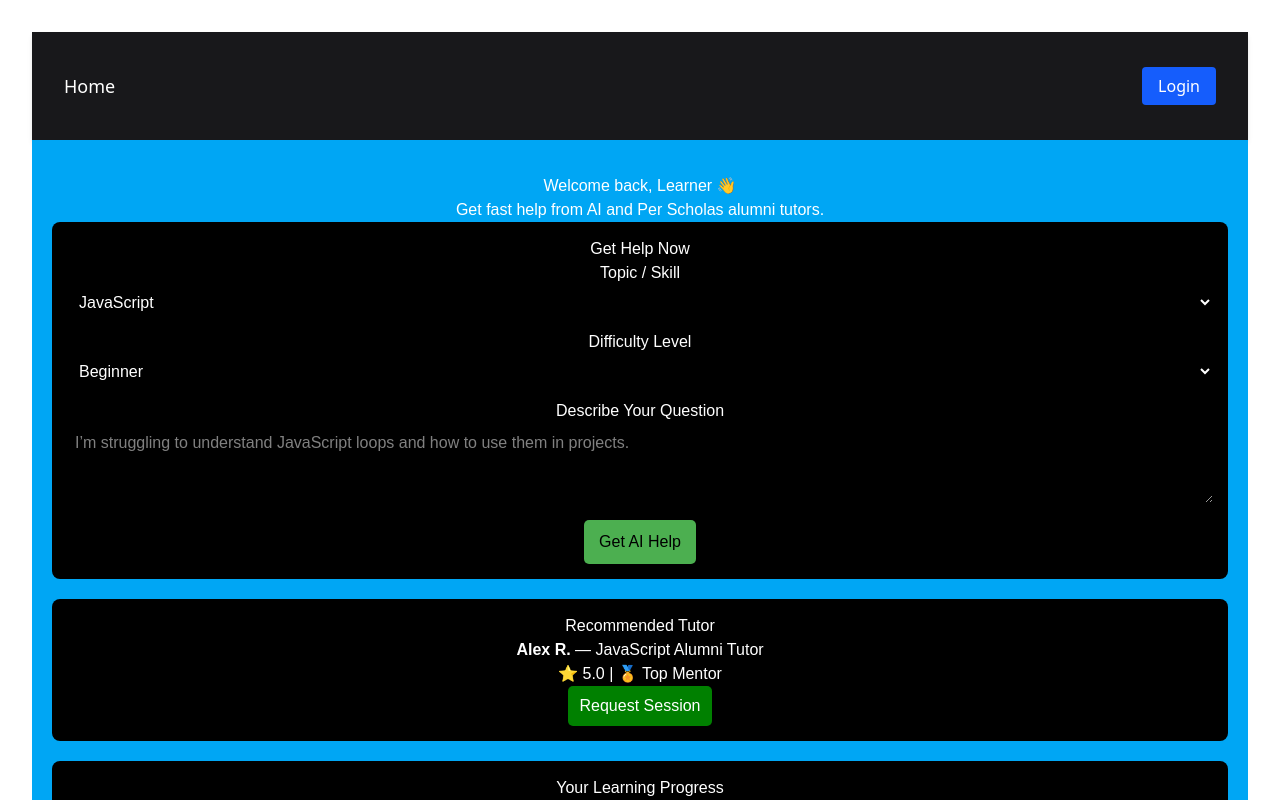
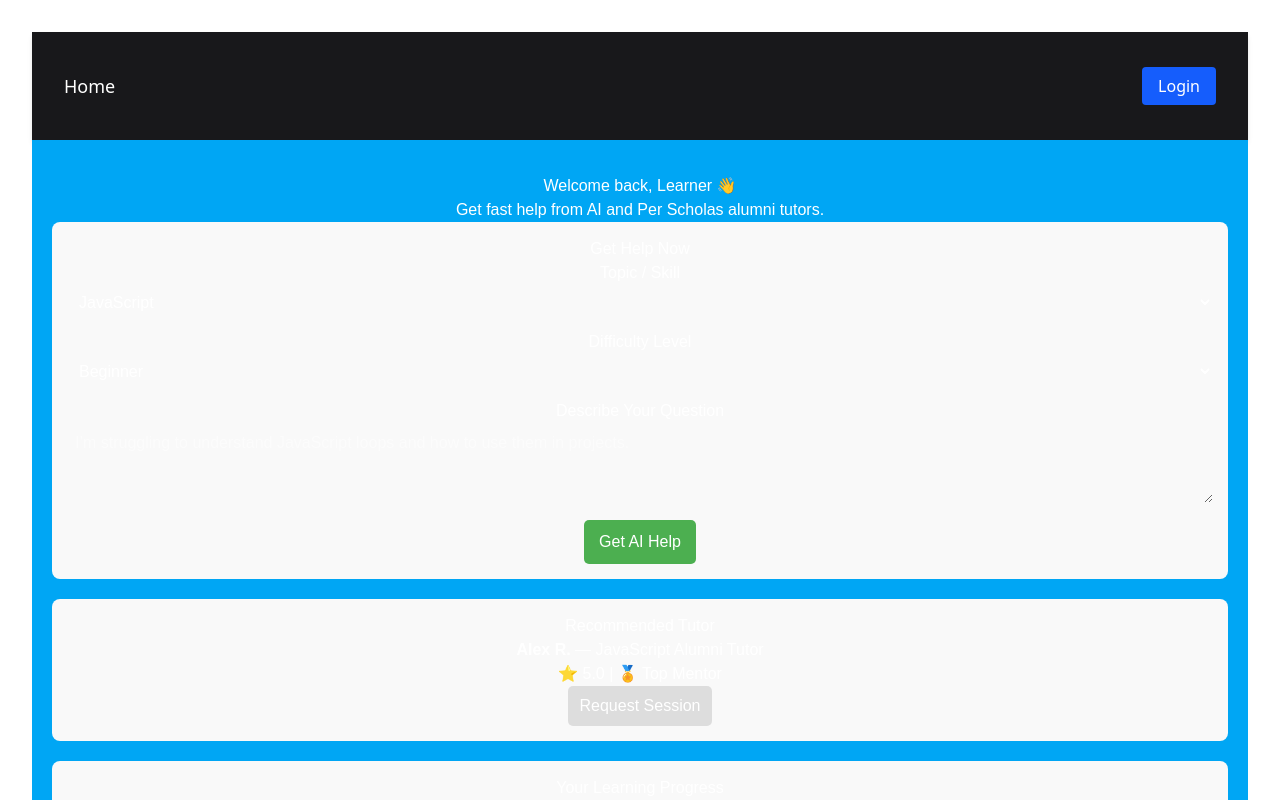
Before and after one commit to kbieman21/alumnai-student-app-frontend, a React app: page /learner in a window 1280 px wide. Shown: the top 800 px of the page. Built offline with nearby package versions, Linux system fonts and the light colour scheme; no server answers; the HTML template or start-up script is replaced by a standard one.

Commit message:
Fixing merge conflict manually

```diff
--- a/src/App.tsx
+++ b/src/App.tsx
@@ -30,9 +30,9 @@ function App() {
           <Route path="/learner" element={<LearnerPage />} />
           <Route path="/tutor" element={<AlumnaiPage />} />
           <Route path="/admin" element={<AdminPage />} />
-           <Route path="/confirm" element={<RquestConfirmPage />} />
-           <Route path="/sessionaccept" element={<SessionAccepted />} />
-            <Route path="/postsession" element={<PostSessionSummary />} />
+          <Route path="/confirm" element={<RquestConfirmPage />} />
+          <Route path="/sessionaccept" element={<SessionAccepted />} />
+          <Route path="/postsession" element={<PostSessionSummary />} />
 
           <Route path='/projects' element={
             <AuthenticatedRoute>
--- a/src/pages/AlumnaiPage.tsx
+++ b/src/pages/AlumnaiPage.tsx
@@ -32,7 +32,7 @@ export default function TutorPage() {
           </p>
           <div style={styles.buttonRow}className="ml-115">
             <button onClick={()=>{
-                navigate("/session")
+                navigate("/sessionaccept")
             }}  style={styles.primaryBtn} >Accept Session</button>
             <button onClick={()=>{
                 alert('Session Declined');
--- a/src/pages/LearnerPage.tsx
+++ b/src/pages/LearnerPage.tsx
@@ -1,281 +1,17 @@
-// import React, { useState } from "react";
-
-// export default function LearnerPage() {
-//   const [showAI, setShowAI] = useState(false);
-//   const [showFakeAI, setShowFakeAI] = useState(false);
-
-//   const [aiResponse, setAiResponse] = useState("");
-//   const [loading, setLoading] = useState(false);
-
-//   const [useLiveAI, setUseLiveAI] = useState(false);
-
-//   const DEMO_MODE = true; // false = live OpenAI
-
-
-//    const handleAIHelp = () => {
-//     if (DEMO_MODE) {
-//       setShowFakeAI(true);
-//     } else {
-//       getLiveAIHelp();
-//     }
-//   };
-
-// //   const getAIHelp = async () => {
-// //     setLoading(true);
-
-// //     const response = await fetch("https://api.openai.com/v1/chat/completions", {
-// //       method: "POST",
-// //       headers: {
-// //         "Content-Type": "application/json",
-// //         Authorization: `Bearer ${import.meta.env.VITE_OPENAI_API_KEY}`,
-// //       },
-// //       body: JSON.stringify({
-// //         model: "gpt-4o-mini",
-// //         messages: [
-// //           {
-// //             role: "system",
-// //             content: "You are a helpful tutor for Per Scholas learners.",
-// //           },
-// //           {
-// //             role: "user",
-// //             content: "Explain JavaScript loops simply with one example.",
-// //           },
-// //         ],
-// //       }),
-// //     });
-
-// //     const data = await response.json();
-// //     setAiResponse(data.choices[0].message.content);
-// //     setLoading(false);
-// //   };
-
-// const getLiveAIHelp = async () => {
-//     setLoading(true);
-//     setAiResponse("");
-
-//     try {
-//       const response = await fetch(
-//         "https://api.openai.com/v1/chat/completions",
-//         {
-//           method: "POST",
-//           headers: {
-//             "Content-Type": "application/json",
-//             Authorization: `Bearer ${import.meta.env.VITE_OPENAI_API_KEY}`,
-//           },
-//           body: JSON.stringify({
-//             model: "gpt-4o-mini",
-//             messages: [
-//               {
-//                 role: "system",
-//                 content:
-//                   "You are a helpful and supportive tutor for Per Scholas learners. Explain concepts simply.",
-//               },
-//               {
-//                 role: "user",
-//                 content:
-//                   "Explain JavaScript loops simply and give one short example.",
-//               },
-//             ],
-//           }),
-//         }
-//       );
-
-//       const data = await response.json();
-//       setAiResponse(data.choices[0].message.content);
-//     } catch (error) {
-//       setAiResponse("AI is currently unavailable. Please try again later.");
-//     }
-
-//     setLoading(false);
-//   };
-
-//   return (
-//     <div style={styles.page}>
-//       <h1>Welcome back, Learner 👋</h1>
-//       <p>Get fast help from AI and Per Scholas alumni tutors.</p>
-
-//       {/* Request Help */}
-//       <section style={styles.card}>
-//         <h2>Get Help Now</h2>
-
-//         <label>Topic / Skill</label>
-//         <select style={styles.input}>
-//           <option>JavaScript</option>
-//           <option>Python</option>
-//           <option>IT Support</option>
-//           <option>AWS</option>
-//           <option>Cybersecurity</option>
-//         </select>
-
-//         <label>Difficulty Level</label>
-//         <select style={styles.input}>
-//           <option>Beginner</option>
-//           <option>Intermediate</option>
-//           <option>Advanced</option>
-//         </select>
-
-//         <label>Describe Your Question</label>
-//         <textarea
-//           style={styles.textarea}
-//           placeholder="I’m struggling to understand JavaScript loops and how to use them in projects."
-//         />
-
-//         <div style={styles.buttonRow}>
-//           {/* <button style={styles.primaryBtn}>Get AI Help</button> */}
-//           {/* <button style={styles.primaryBtn} onClick={() => setShowAI(true)}>
-//             Get AI Help
-//           </button> */}
-//           {/* <button style={styles.primaryBtn} onClick={getAIHelp}>
-//             Get AI Help (Live AI)
-//           </button> */}
-//           {/* <button onClick={() => setUseLiveAI(!useLiveAI)}>
-//             {useLiveAI ? "Use Demo AI" : "Use Live AI"}
-//           </button> */}
-
-//            {/* { onClick={useLiveAI ? getAIHelp : () => setShowAI(true)}} */}
-
-//           {loading && <p>AI is thinking...</p>}
-
-//           {aiResponse && (
-//             <section style={styles.card}>
-//               <h2>AI Study Assistant 🤖</h2>
-//               <p>{aiResponse}</p>
-//             </section>
-//           )}
-
-//           <button style={styles.secondaryBtn}>Request a Tutor</button>
-//         </div>
-//       </section>
-
-//       {/* AI Study Assistant */}
-//       {/* <section style={styles.card}>
-//         <h2>AI Study Assistant 🤖</h2>
-//         <p>
-//           <strong>Suggested Explanation:</strong>
-//         </p>
-//         <p>
-//           A loop allows you to repeat a block of code until a condition is met.
-//           Common JavaScript loops include <code>for</code> and{" "}
-//           <code>while</code>.
-//         </p>
-
-//         <p>
-//           <strong>Helpful Resources:</strong>
-//         </p>
-//         <ul>
-//           <li>Short concept summary</li>
-//           <li>Example code snippet</li>
-//           <li>Practice challenge</li>
-//         </ul>
-
-//         <p>
-//           <strong>Recommended Next Step:</strong>
-//         </p>
-//         <p>Schedule a 30-minute session with a JavaScript tutor.</p>
-//       </section> */}
-
-//       {showAI && (
-//         <section style={styles.card}>
-//           <h2>AI Study Assistant 🤖</h2>
-//           <p>
-//             <strong>Suggested Explanation:</strong>
-//           </p>
-//           <p>
-//             A loop allows you to repeat a block of code until a condition is
-//             met. Common JavaScript loops include <code>for</code> and{" "}
-//             <code>while</code>.
-//           </p>
-
-//           <p>
-//             <strong>Helpful Resources:</strong>
-//           </p>
-//           <ul>
-//             <li>Short concept summary</li>
-//             <li>Example code snippet</li>
-//             <li>Practice challenge</li>
-//           </ul>
-
-//           <p>
-//             <strong>Recommended Next Step:</strong>
-//           </p>
-//           <p>Schedule a 30-minute session with a JavaScript tutor.</p>
-//         </section>
-//       )}
-
-//       {/* Recommended Tutors */}
-//       <section style={styles.card}>
-//         <h2>Recommended Tutors</h2>
-
-//         <div style={styles.tutorCard}>
-//           <p>
-//             <strong>Alex R.</strong> — JavaScript
-//           </p>
-//           <p>Alumni · Software Engineer</p>
-//           <p>⭐ 5.0 | 🏅 Top Mentor</p>
-//           <button style={styles.primaryBtn}>Request Session</button>
-//         </div>
-//       </section>
-
-//       {/* Progress */}
-//       <section style={styles.card}>
-//         <h2>Your Learning Progress</h2>
-//         <p>Sessions Completed: 3</p>
-//         <p>Topics Mastered: JavaScript Basics</p>
-//         <p>Level: Explorer 🌱</p>
-//         <p>Points Earned: 120</p>
-//       </section>
-//     </div>
-//   );
-// }
-
-// const styles = {
-//   page: { padding: "20px", fontFamily: "Arial" },
-//   card: {
-//     background: "gray",
-//     padding: "15px",
-//     marginBottom: "20px",
-//     borderRadius: "8px",
-//   },
-//   input: { width: "100%", padding: "8px", marginBottom: "10px" ,background:"gray" },
-//   textarea: { width: "100%", height: "80px", padding: "8px" },
-//   buttonRow: { display: "flex", gap: "10px", marginTop: "10px" },
-//   primaryBtn: {
-//     padding: "10px",
-//     background: "#4CAF50",
-//     color: "white",
-//     border: "none",
-//     borderRadius: "5px",
-//   },
-//   secondaryBtn: {
-//     padding: "10px",
-//     background: "#ddd",
-//     border: "none",
-//     borderRadius: "5px",
-//   },
-//   tutorCard: { padding: "10px", background: "gray", borderRadius: "5px" },
-// };
-
-import { useState } from "react";
- import { useNavigate } from "react-router-dom";
- import { groq } from '@ai-sdk/groq';
-import { generateText } from 'ai';
+import React, { useState } from "react";
 
 const DEMO_MODE = true; // 🔁 CHANGE TO false FOR LIVE OPENAI
 
-export default async function LearnerPage() {
-    const navigate = useNavigate();
+export default function LearnerPage() {
   const [showFakeAI, setShowFakeAI] = useState(false);
   const [aiResponse, setAiResponse] = useState("");
   const [loading, setLoading] = useState(false);
-
-
-
 
   const handleAIHelp = () => {
     if (DEMO_MODE) {
       setShowFakeAI(true);
     } else {
-      //getLiveAIHelp();
+      getLiveAIHelp();
     }
   };
 
@@ -318,7 +54,6 @@ export default async function LearnerPage() {
 
     setLoading(false);
   };
-
 
   return (
     <div style={styles.page}>
@@ -394,10 +129,7 @@ export default async function LearnerPage() {
           <strong>Alex R.</strong> — JavaScript Alumni Tutor
         </p>
         <p>⭐ 5.0 | 🏅 Top Mentor</p>
-        <button onClick={()=>{navigate('/confirm')}} style={styles.secondaryBtn}>Request Session</button>
-
-
-
+        <button style={styles.secondaryBtn}>Request Session</button>
       </section>
 
       {/* Progress */}
@@ -417,7 +149,7 @@ const styles = {
     fontFamily: "Arial, sans-serif",
   },
   card: {
-    background: "black",
+    background: "#f9f9f9",
     padding: "15px",
     marginBottom: "20px",
     borderRadius: "8px",
@@ -436,14 +168,14 @@ const styles = {
   primaryBtn: {
     padding: "10px 15px",
     background: "#4CAF50",
-    color: "black",
+    color: "white",
     border: "none",
     borderRadius: "5px",
     cursor: "pointer",
   },
   secondaryBtn: {
     padding: "8px 12px",
-    background: "green",
+    background: "#ddd",
     border: "none",
     borderRadius: "5px",
     cursor: "pointer",
```
Also changed, not shown: 1 other file (tests, documents, lock files or other folders).
